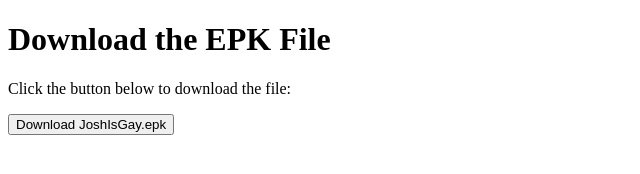
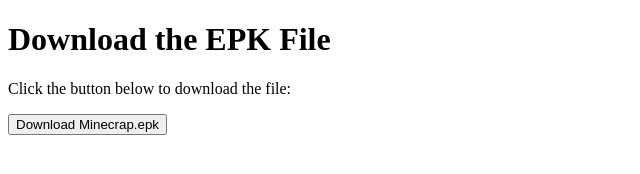
Before and after one commit to tf7software/EPK, a plain HTML site: page index.html in a window 1280 px wide. Shown: the full height of the page, 0-640 px from the left. Drawn offline with Linux system fonts and the light colour scheme.

Commit message:
Update index.html

```diff
--- a/index.html
+++ b/index.html
@@ -8,8 +8,8 @@
 <body>
     <h1>Download the EPK File</h1>
     <p>Click the button below to download the file:</p>
-    <a href="JoshIsGay.epk" download>
-        <button>Download JoshIsGay.epk</button>
+    <a href="Minecrap.epk" download>
+        <button>Download Minecrap.epk</button>
     </a>
 </body>
 </html>
```
